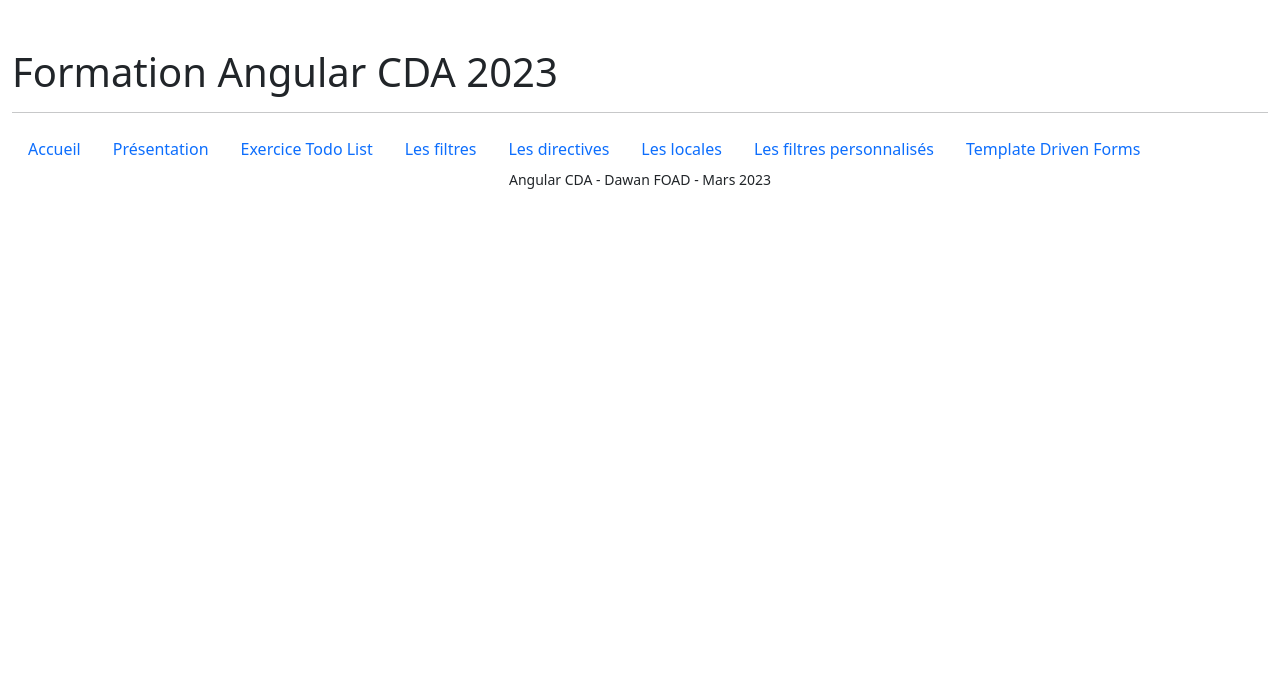
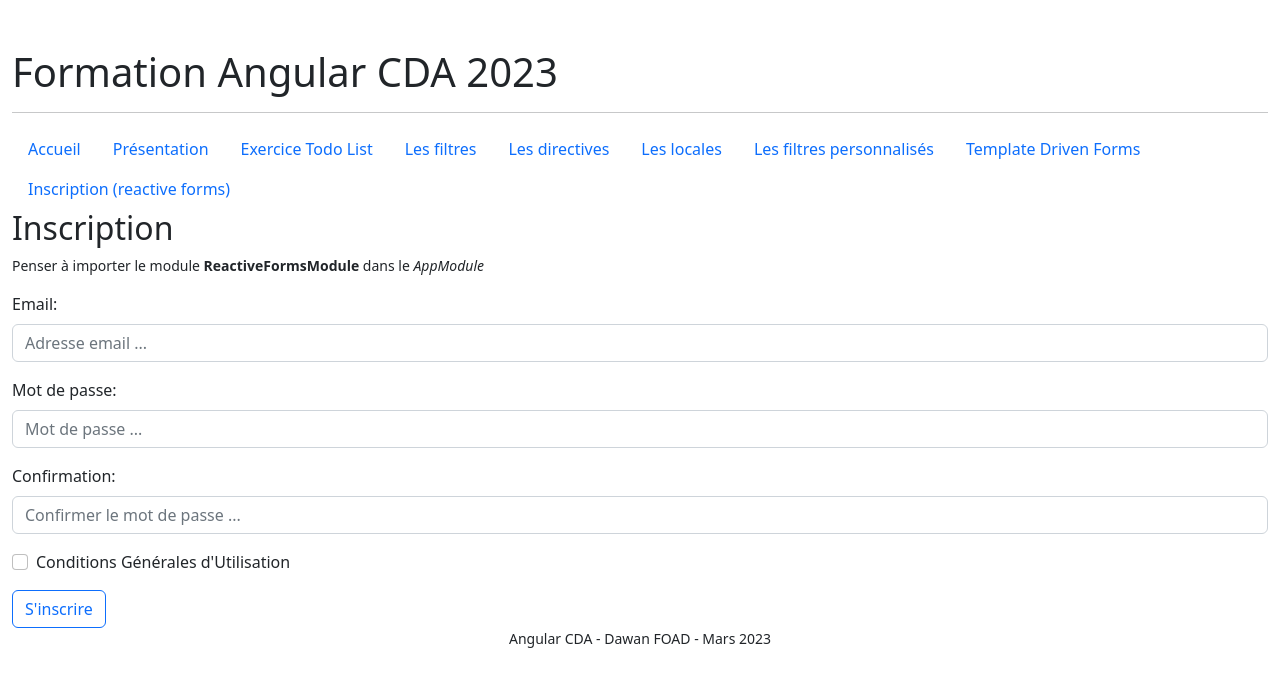
Before and after one commit to ToNnNo/AngularCDA2023W11, an Angular app: page /signup in a window 1280 px wide. Before the commit this address led to /. Shown: the top 686 px of the page. Built offline with nearby package versions, Linux system fonts and the light colour scheme.

Commit message:
Reactive forms

```diff
--- a/src/app/app-routing.module.ts
+++ b/src/app/app-routing.module.ts
@@ -9,6 +9,7 @@ import {DirectiveComponent} from "./components/directive/directive.component";
 import {LocaleComponent} from "./components/locale/locale.component";
 import {CustomPipeComponent} from "./components/custom-pipe/custom-pipe.component";
 import {FormComponent} from "./components/form/form.component";
+import {SignupComponent} from "./components/signup/signup.component";
 
 const routes: Routes = [
   { path: "", component: HomeComponent, title: "Accueil" },
@@ -25,6 +26,7 @@ const routes: Routes = [
     ]
   },
   { path: "form", component: FormComponent, title: "Template Driven Forms" },
+  { path: "signup", component: SignupComponent, title: "Inscription" },
 ];
 
 @NgModule({
--- a/src/app/app.component.html
+++ b/src/app/app.component.html
@@ -12,6 +12,7 @@
     <a class="nav-link" routerLink="/locale">Les locales</a>
     <a class="nav-link" routerLink="/custom/pipe">Les filtres personnalisés</a>
     <a class="nav-link" routerLink="/form">Template Driven Forms</a>
+    <a class="nav-link" routerLink="/signup">Inscription (reactive forms)</a>
   </nav>
   <main>
     <router-outlet></router-outlet>
--- /dev/null
+++ b/src/app/components/signup/signup.component.html
@@ -0,0 +1,37 @@
+<header>
+  <h2>Inscription</h2>
+</header>
+
+<p class="small">Penser à importer le module <strong>ReactiveFormsModule</strong> dans le <em>AppModule</em></p>
+
+<form [formGroup]="form" (ngSubmit)="inscription()">
+
+  <div class="mb-3">
+    <label for="email" class="form-label">Email: </label>
+    <input type="text" id="email" class="form-control" placeholder="Adresse email ..." formControlName="email" />
+    <p *ngIf="validate('email'); let error" class="text-danger">{{ error }}</p>
+  </div>
+
+  <div class="mb-3">
+    <label for="password" class="form-label">Mot de passe: </label>
+    <input type="password" id="password" class="form-control" placeholder="Mot de passe ..."
+           formControlName="password" />
+    <p *ngIf="validate('password'); let error" class="text-danger">{{ error }}</p>
+  </div>
+
+  <div class="mb-3">
+    <label for="confirmation" class="form-label">Confirmation: </label>
+    <input type="password" id="confirmation" class="form-control" placeholder="Confirmer le mot de passe ..."
+           formControlName="confirm" />
+    <p *ngIf="validate('confirm'); let error" class="text-danger">{{ error }}</p>
+  </div>
+
+  <div class="form-check mb-3">
+    <input type="checkbox" id="CGU" class="form-check-input" formControlName="terms" />
+    <label class="form-check-label" for="CGU">Conditions Générales d'Utilisation</label>
+    <p *ngIf="validate('terms'); let error" class="text-danger">{{ error }}</p>
+  </div>
+
+  <button type="submit" class="btn btn-outline-primary">S'inscrire</button>
+
+</form>
--- /dev/null
+++ b/src/app/components/signup/signup.component.ts
@@ -0,0 +1,70 @@
+import { Component } from '@angular/core';
+import {FormControl, FormGroup, Validators} from "@angular/forms";
+import {signupConstraint} from "../../constraints/signup.constraint";
+import {CustomValidators} from "../../validators/custom-validators";
+
+@Component({
+  selector: 'app-signup',
+  templateUrl: './signup.component.html',
+  styleUrls: ['./signup.component.css']
+})
+export class SignupComponent {
+
+  // FormControl( default value, [validators], [async validators] )
+  form = new FormGroup({
+    email: new FormControl(null, [
+      Validators.required,
+      CustomValidators.email()
+    ]),
+    password: new FormControl(null, [
+      Validators.required,
+      Validators.minLength(8)
+    ]),
+    confirm: new FormControl(null, [
+      Validators.required
+    ]),
+    terms: new FormControl(false, [
+      Validators.requiredTrue
+    ])
+  }, {
+    validators: [
+      CustomValidators.checkPasswords()
+    ]
+  });
+
+  public inscription(): void {
+    this.form.markAllAsTouched();
+
+    if( this.form.valid) {
+      console.log(this.form.getRawValue());
+    }
+  }
+
+  /*public emailValidator(): string | null {
+    const field = this.form.get('email');
+
+    if( field?.touched ) {
+      if(field?.hasError('required')) {
+        return `L'adresse email est obligatoire`;
+      }
+    }
+    return null;
+  }*/
+
+  public validate(name: string): string | null {
+    const field = this.form.get(name);
+
+    const constraints = signupConstraint[name];
+
+    if( field?.touched ) {
+      for(let constraint in constraints){
+        if(field?.hasError(constraint)) {
+          return constraints[constraint];
+        }
+      }
+
+    }
+    return null;
+  }
+
+}
--- /dev/null
+++ b/src/app/constraints/signup.constraint.ts
@@ -0,0 +1,19 @@
+import {ConstraintType} from "../types/ConstraintType";
+
+export const signupConstraint: ConstraintType = {
+  email: {
+    required: `L'adresse email est obligatoire`,
+    email: `L'adresse email n'est pas valide`
+  },
+  password: {
+    required: `Le mot de passe est obligatoire`,
+    minlength: `Le mot de passe doit contenir au moins 8 caractères`
+  },
+  confirm: {
+    required: `La confirmation est obligatoire`,
+    check_passwords: `Le mot de passe et la confirmation sont différents`
+  },
+  terms: {
+    required: `Vous devez valider les CGU`
+  }
+}
--- /dev/null
+++ b/src/app/types/ConstraintType.ts
@@ -0,0 +1 @@
+export type ConstraintType = { [key: string]: { [key: string]: string } }
--- /dev/null
+++ b/src/app/validators/custom-validators.ts
@@ -0,0 +1,32 @@
+import {AbstractControl, ValidationErrors, ValidatorFn} from "@angular/forms";
+
+export class CustomValidators {
+
+  // https://owasp.org/www-community/OWASP_Validation_Regex_Repository
+  public static email(): ValidatorFn {
+    return (control: AbstractControl): ValidationErrors | null => {
+
+      const regex = new RegExp('(?:[a-z0-9!#$%&\'*+/=?^_`{|}~-]+(?:\\.[a-z0-9!#$%&\'*+/=?^_`{|}~-]+)*|"(?:[\x01-\x08\x0b\x0c\x0e-\x1f\x21\x23-\x5b\x5d-\x7f]|\\\\[\x01-\x09\x0b\x0c\x0e-\x7f])*")@(?:(?:[a-z0-9](?:[a-z0-9-]*[a-z0-9])?\\.)+[a-z0-9](?:[a-z0-9-]*[a-z0-9])?|\\[(?:(?:25[0-5]|2[0-4][0-9]|[01]?[0-9][0-9]?)\\.){3}(?:25[0-5]|2[0-4][0-9]|[01]?[0-9][0-9]?|[a-z0-9-]*[a-z0-9]:(?:[\x01-\x08\x0b\x0c\x0e-\x1f\x21-\x5a\x53-\x7f]|\\\\[\x01-\x09\x0b\x0c\x0e-\x7f])+)\\])');
+
+      if(!regex.test(control.value)) {
+        return { email: true }; // la valeur de ValidationErrors doit être de type Truthy
+      }
+
+      return null;
+    }
+  }
+
+  public static checkPasswords(): ValidatorFn {
+    return (control: AbstractControl): ValidationErrors | null => {
+      const passwordFormControl = control.get('password');
+      const confirmFormControl = control.get('confirm');
+
+      if( passwordFormControl?.value != confirmFormControl?.value) {
+        confirmFormControl?.setErrors({ 'check_passwords': true });
+      }
+
+      return null;
+    }
+  }
+
+}
```
Also changed, not shown: src/app/app.module.ts (+6 -3 lines), src/app/components/signup/signup.component.css (added), 1 other file (tests, documents, lock files or other folders).
